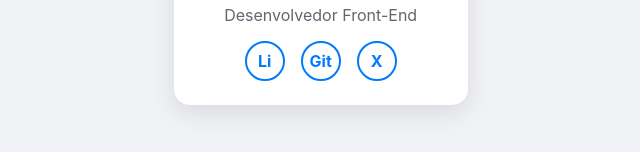
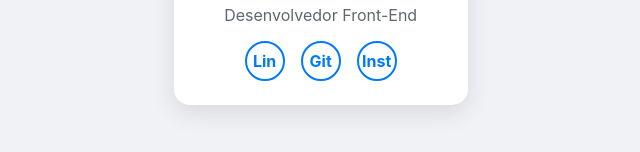
Before and after one commit to ruantes/landing-page-ruantes, a plain HTML site: page index.html in a window 1280 px wide. Shown: the part 536-688 px from the top of the page, 303-943 px from the left. Drawn offline with Linux system fonts and the light colour scheme.

Commit message:
Add files via upload

```diff
--- a/index.html
+++ b/index.html
@@ -24,9 +24,9 @@
                 <h2 class="card_name">Ruan Araujo dos Santos</h2>
                 <p class="card_title">Desenvolvedor Front-End</p>
                 <div class="card_social">
-                    <a href="https://br.linkedin.com/in/ruan-araujo-dos-santos-431331365?trk=people-guest_people_search-card" aria-label="LinkedIn de Ruan Araujo dos Santos" class="card_social-link">Li</a>
+                    <a href="https://br.linkedin.com/in/ruan-araujo-dos-santos-431331365?trk=people-guest_people_search-card" aria-label="LinkedIn de Ruan Araujo dos Santos" class="card_social-link">Lin</a>
                     <a href="https://github.com/ruantes?tab=repositories" aria-label="GitHub de Ruan Araujo dos Santos" class="card_social-link">Git</a>
-                    <a href="#" aria-label="X (Antigo Twitter) de Ruan Araujo dos Santos" class="card_social-link">X</a>
+                    <a href="https://www.instagram.com/ruantes" aria-label="Instagram de Ruan Araujo dos Santos" class="card_social-link">Inst</a>
                 </div>
             </div>
         </article>
```
